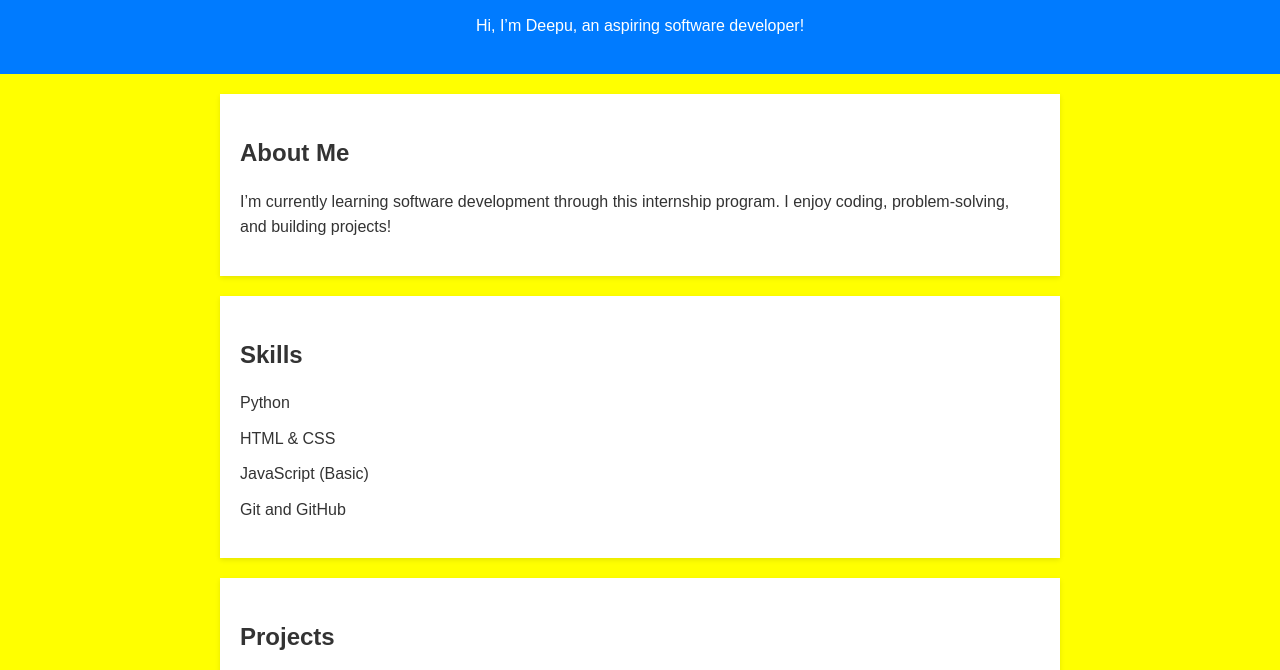
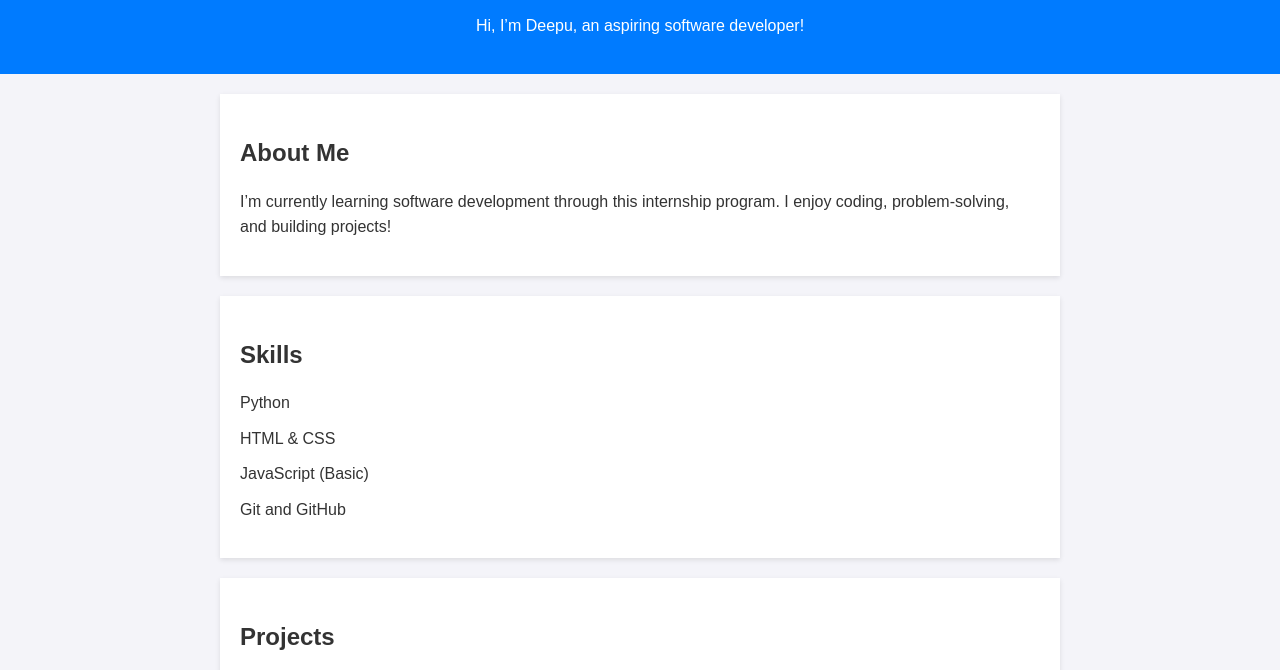
Before and after one commit to deepikat19/portfolio-website, a plain HTML site: page index.html in a window 1280 px wide. Shown: the part 96-766 px from the top of the page. Drawn offline with Linux system fonts and the light colour scheme.

Commit message:
Fixed color

```diff
--- a/styles.css
+++ b/styles.css
@@ -5,7 +5,7 @@ body {
     line-height: 1.6;
     margin: 0;
     padding: 0;
-    background-color:yellow;
+    background-color:#f4f4f9;
     color: #333;
 }
 
```
